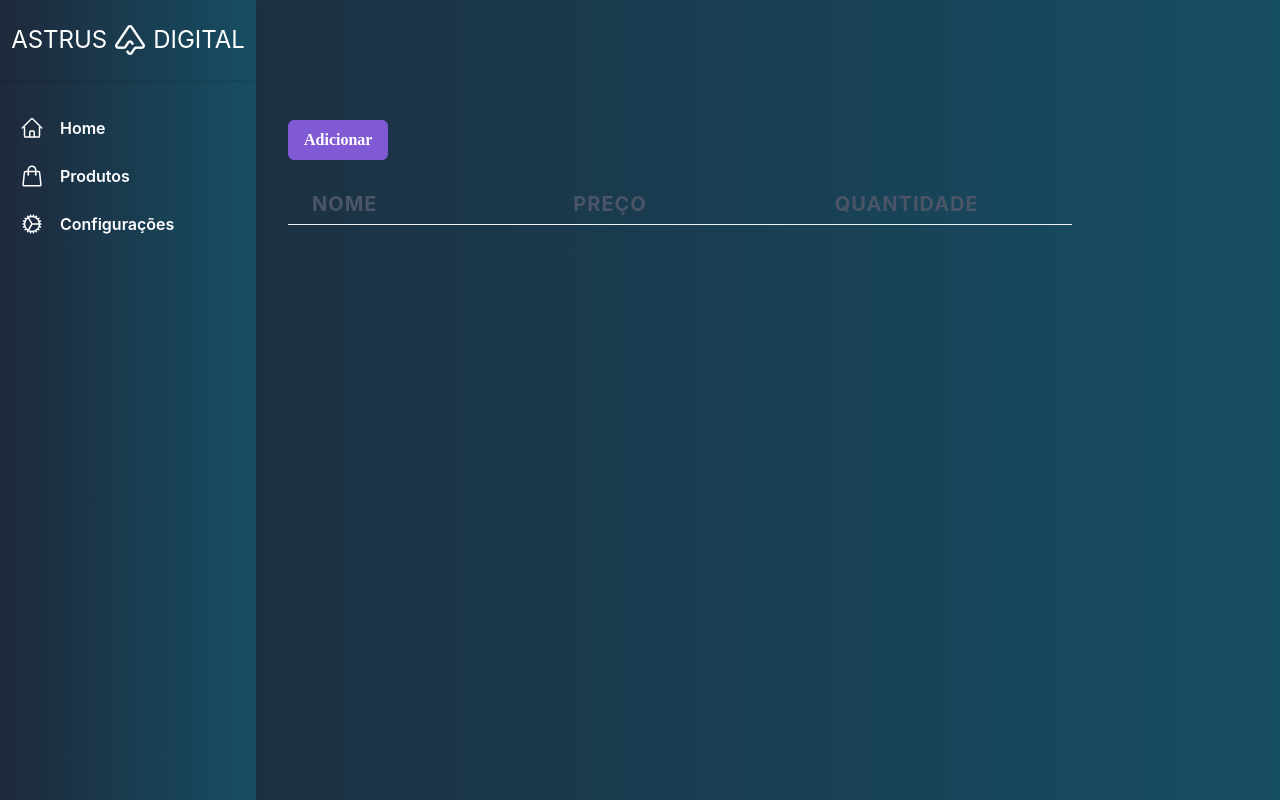
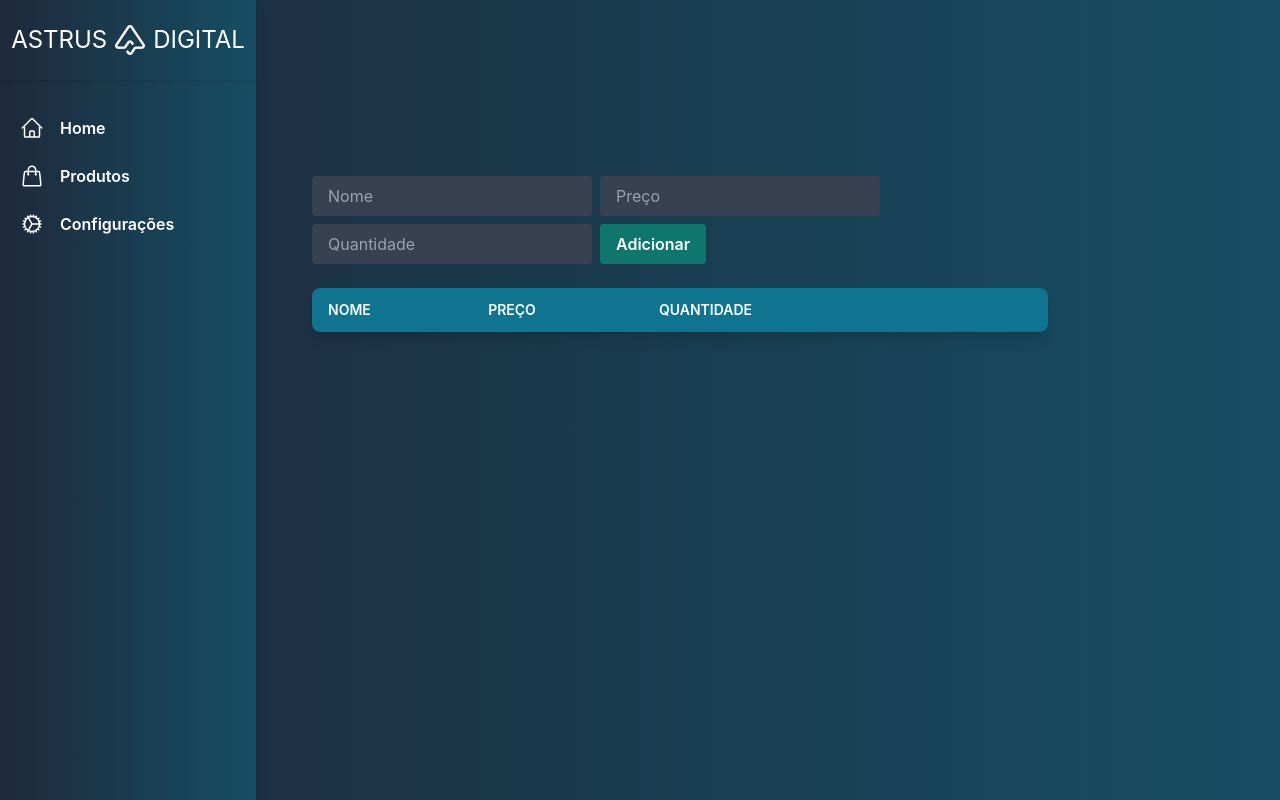
Before and after one commit to guilherme-antunes/Crud-Zeus-master, a Next.js app: page /products in a window 1280 px wide. Shown: the top 800 px of the page. Built offline with nearby package versions, Linux system fonts and the light colour scheme.

Commit message:
Foi removida a parte do Chakra UI e colocado tailwindcss.

```diff
--- a/src/app/products/page.tsx
+++ b/src/app/products/page.tsx
@@ -1,118 +1,150 @@
-'use client';
-import ModalComponent from "@/components/Modal/Modal";
-import { EditIcon, DeleteIcon } from "@chakra-ui/icons";
-import {
-  Box,
-  Button,
-  Flex,
-  Table,
-  Tbody,
-  Td,
-  Th,
-  Thead,
-  Tr,
-  useDisclosure,
-  useBreakpointValue // Alterado aqui
-} from "@chakra-ui/react";
-import { useEffect, useState } from "react";
+// pages/index.tsx
+'use client'
+import { useState, useEffect } from "react";
 
-export default function App() {
-  const { isOpen, onOpen, onClose } = useDisclosure();
-  const [data, setData] = useState([]);
-  const [dataEdit, setDataEdit] = useState({});
+interface Product {
+  name: string;
+  price: string;
+  quantity: string;
+}
 
-  // Substituído useBreakpoint por useBreakpointValue
-  const isMobile = useBreakpointValue({
-    base: true,
-    lg: false,
-  });
+export default function Home() {
+  const [data, setData] = useState<Product[]>([]);
+  const [dataEdit, setDataEdit] = useState<Product | null>(null);
+  const [form, setForm] = useState<Product>({ name: "", price: "", quantity: "" });
 
   useEffect(() => {
-    if (typeof window !== "undefined") {
     const storedData = localStorage.getItem("cad_produto");
     const db_product = storedData ? JSON.parse(storedData) : [];
     setData(db_product);
-    }
   }, []);
-
 
   const handleRemove = (index: number) => {
     const newArray = data.filter((_, i) => i !== index);
     setData(newArray);
-    if (typeof window !== "undefined") {
     localStorage.setItem("cad_produto", JSON.stringify(newArray));
-    }
+  };
+
+  const handleSave = () => {
+    if (dataEdit) {
+      const updatedData = data.map((item, index) =>
+        index === data.indexOf(dataEdit) ? form : item
+      );
+      setData(updatedData);
+      localStorage.setItem("cad_produto", JSON.stringify(updatedData));
+    } else {
+      const newData = [...data, form];
+      setData(newData);
+      localStorage.setItem("cad_produto", JSON.stringify(newData));
     }
 
+    setForm({ name: "", price: "", quantity: "" });
+    setDataEdit(null);
+  };
+
+  const handleEdit = (item: Product) => {
+    setDataEdit(item);
+    setForm(item);
+  };
+
   return (
-    <>
-      <Flex
-        h="100vh"
-        align="center"
-        justify="center"
-        fontSize="20px"
-        fontFamily="poppins"
-        direction="column"
-        px={4}
+    <div className="flex items-center justify-center mt-20 text-white font-poppins">
+      <div className="w-full max-w-3xl p-4">
+        <div className="mb-4 ">
+          <input
+            type="text"
+            placeholder="Nome"
+            value={form.name}
+            onChange={(e) => setForm({ ...form, name: e.target.value })}
+            className="bg-gray-700 text-white py-2 px-4 rounded mr-2 mb-2"
+          />
+          <input
+            type="text"
+            placeholder="Preço"
+            value={form.price}
+            onChange={(e) => setForm({ ...form, price: e.target.value })}
+            className="bg-gray-700 text-white py-2 px-4 rounded mr-2 mb-2"
+          />
+          <input
+            type="text"
+            placeholder="Quantidade"
+            value={form.quantity}
+            onChange={(e) => setForm({ ...form, quantity: e.target.value })}
+            className="bg-gray-700 text-white py-2 px-4 rounded mr-2 mb-2"
+          />
+          <button
+            onClick={handleSave}
+            className="bg-teal-700 hover:bg-teal-600 text-white font-semibold py-2 px-4 rounded"
           >
-        <Box maxW={800} w="100%" h="100vh" py={10} px={2}>
-          <Button colorScheme="purple"  onClick={() => [setDataEdit({}), onOpen()]}>
-            Adicionar
-          </Button>
-          <Box overflowY="auto" height="100%">
-            <Table mt="6">
-              <Thead>
-                <Tr>
-                  <Th maxW={isMobile ? 5 : 100} fontSize="20px">
+            {dataEdit ? "Salvar Alterações" : "Adicionar"}
+          </button>
+        </div>
+
+        <div className="overflow-hidden rounded-lg shadow-lg">
+          <table className="min-w-full bg-gray-900">
+            <thead className="bg-cyan-700">
+              <tr>
+                <th className="text-left py-3 px-4 uppercase font-semibold text-sm">
                   Nome
-                  </Th>
-                  <Th maxW={isMobile ? 5 : 100} fontSize="20px">
+                </th>
+                <th className="text-left py-3 px-4 uppercase font-semibold text-sm">
                   Preço
-                  </Th>
-                  <Th maxW={isMobile ? 5 : 100} fontSize="20px">
+                </th>
+                <th className="text-left py-3 px-4 uppercase font-semibold text-sm">
                   Quantidade
-                  </Th>
-                  <Th p={0}></Th>
-                  <Th p={0}></Th>
-                </Tr>
-              </Thead>
-              <Tbody>
-                {data.map((item: any, index: number) => (
-                  <Tr key={index} cursor="pointer" _hover={{ bg: "gray.100" }}>
-                    <Td maxW={isMobile ? 5 : 100}>{item.name}</Td>
-                    <Td maxW={isMobile ? 5 : 100}>{item.price}</Td>
-                    <Td maxW={isMobile ? 5 : 100}>{item.quantity}</Td>
-                    <Td p={0}>
-                      <EditIcon
-                        fontSize={20}
-                        onClick={() => [
-                          setDataEdit({ ...item, index }),
-                          onOpen(),
-                        ]}
+                </th>
+                <th className="py-3 px-4"></th>
+                <th className="py-3 px-4"></th>
+              </tr>
+            </thead>
+            <tbody className="text-gray-300">
+              {data.map((item, index) => (
+                <tr key={index} className="bg-gray-800 hover:bg-gray-700">
+                  <td className="py-3 px-4 truncate">{item.name}</td>
+                  <td className="py-3 px-4 truncate">{item.price}</td>
+                  <td className="py-3 px-4 truncate">{item.quantity}</td>
+                  <td className="py-3 px-4">
+                    <button
+                      className="text-blue-500 hover:text-blue-400"
+                      onClick={() => handleEdit(item)}
+                    >
+                      {/* Ícone Editar */}
+                      <svg
+                        xmlns="http://www.w3.org/2000/svg"
+                        className="h-5 w-5"
+                        viewBox="0 0 20 20"
+                        fill="currentColor"
+                      >
+                        <path d="M17.414 2.586a2 2 0 010 2.828l-9.829 9.829-4.292 1.071a1 1 0 01-1.213-1.213l1.071-4.292 9.829-9.829a2 2 0 012.828 0zM15.243 4l-9.829 9.829-1.243-.311.311-1.243L14 3.757 15.243 4z" />
+                      </svg>
+                    </button>
+                  </td>
+                  <td className="py-3 px-4">
+                    <button
+                      className="text-red-500 hover:text-red-400"
+                      onClick={() => handleRemove(index)}
+                    >
+                      {/* Ícone Deletar */}
+                      <svg
+                        xmlns="http://www.w3.org/2000/svg"
+                        className="h-5 w-5"
+                        viewBox="0 0 20 20"
+                        fill="currentColor"
+                      >
+                        <path
+                          fillRule="evenodd"
+                          d="M8.707 10l-2.5-2.5a1 1 0 011.414-1.414L10 8.586l2.5-2.5a1 1 0 111.414 1.414L11.414 10l2.5 2.5a1 1 0 01-1.414 1.414L10 11.414l-2.5 2.5a1 1 0 01-1.414-1.414L8.707 10z"
+                          clipRule="evenodd"
                         />
-                    </Td>
-                    <Td p={0}>
-                      <DeleteIcon
-                        fontSize={20}
-                        onClick={() => handleRemove(index)}
-                      />
-                    </Td>
-                  </Tr>
+                      </svg>
+                    </button>
+                  </td>
+                </tr>
               ))}
-              </Tbody>
-            </Table>
-          </Box>
-        </Box>
-        {isOpen && (
-          <ModalComponent
-            data={data}
-            setData={setData}
-            dataEdit={dataEdit}
-            isOpen={isOpen}
-            onClose={onClose}
-          />
-        )}
-      </Flex>
-    </>
+            </tbody>
+          </table>
+        </div>
+      </div>
+    </div>
   );
 }
--- a/src/components/Modal/Modal.tsx
+++ b/src/components/Modal/Modal.tsx
@@ -79,6 +79,7 @@ export default function ModalComponent({
               <Input
                 type="number"
                 value={price}
+                placeholder="R$"
                 onChange={(e) => setPrice(e.target.value)}
               />
             </Box>
@@ -94,7 +95,7 @@ export default function ModalComponent({
         </ModalBody>
 
         <ModalFooter>
-          <Button colorScheme="purple" mr={3} onClick={handleSave}>
+          <Button bg="teal.700" color="white" _hover={{ bg: "teal.600" }}  mr={3} onClick={handleSave}>
             Salvar
           </Button>
           <Button colorScheme="gray" onClick={onClose}>
--- a/src/components/ProductList.tsx
+++ /dev/null
@@ -1,11 +0,0 @@
-import Link from "next/link";
-
-export default  function ProductList() {
-  return (
-    <>
-        <div className="flex items-center justify-between">
-          <h1 className="text-3xl font-bold text-white mx-auto">Cadastrar Produtos</h1>
-        </div>
-    </>
-  );
-}
```
Also changed, not shown: src/components/Sidebar/Sidebar.tsx (+0 -14 lines), src/app/globals.css (line endings or trailing spaces). Lines whose indentation alone changed are shown as unchanged.
